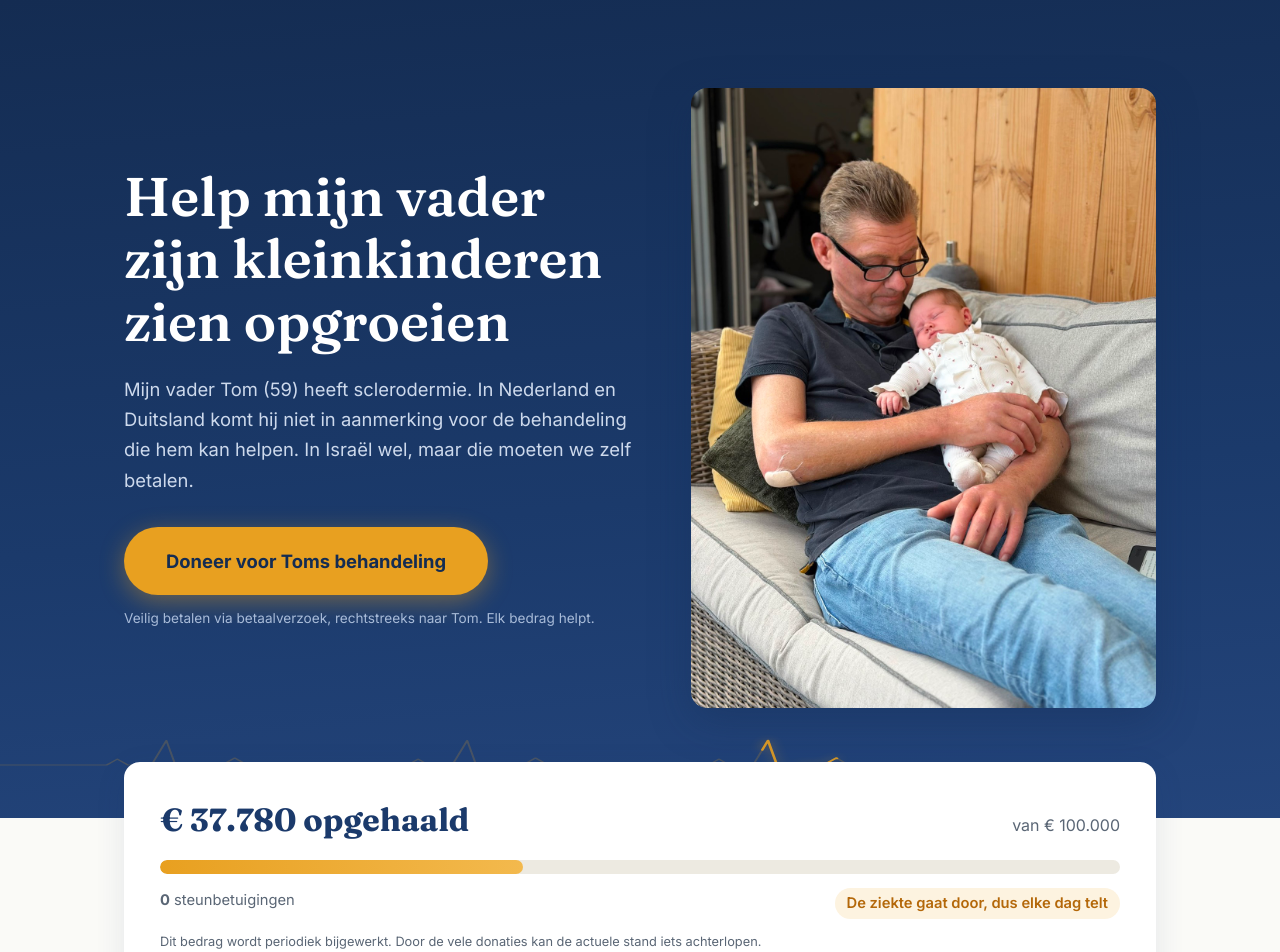
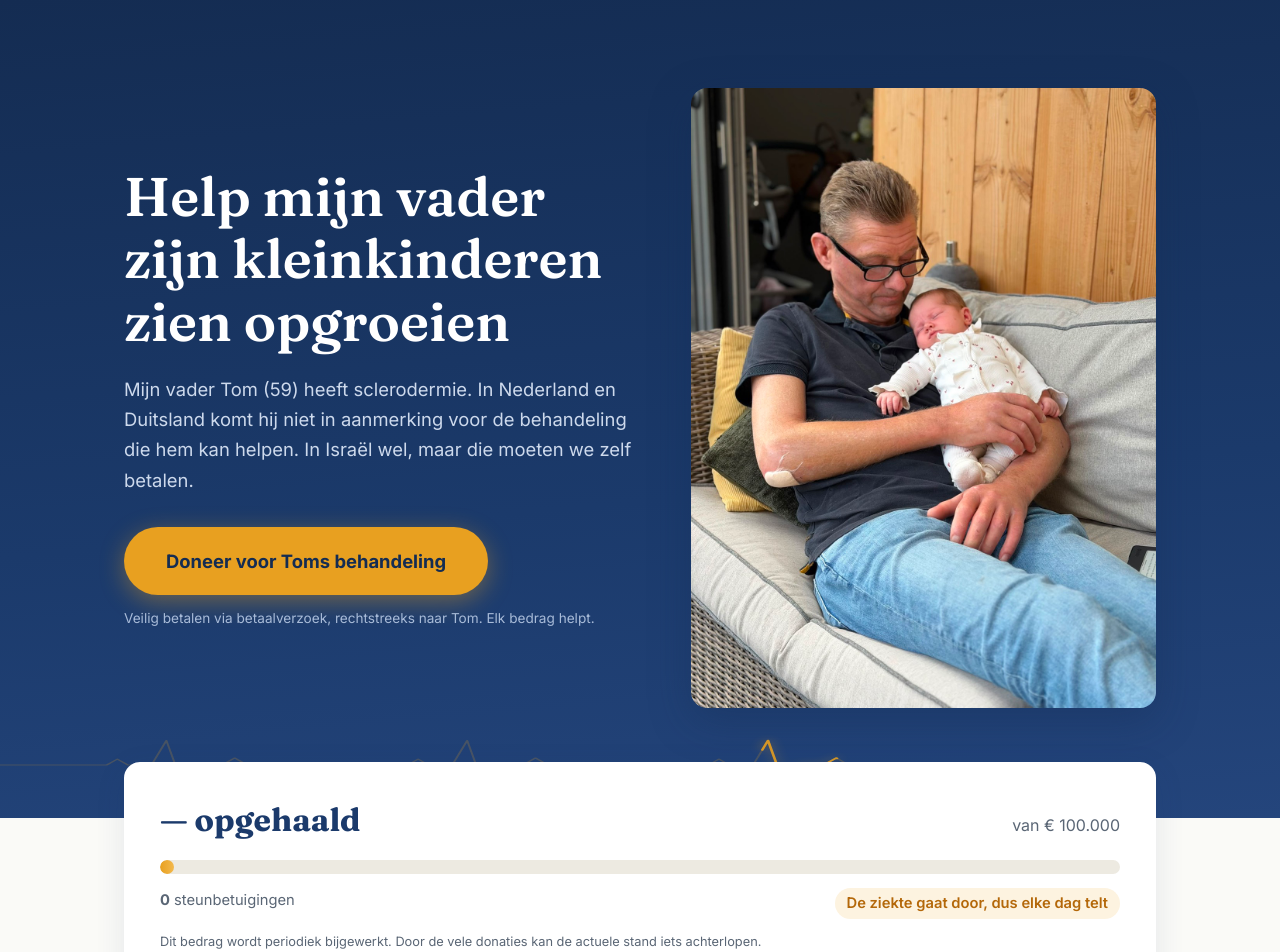
Before and after one commit to arnowals-art/help-tom, a React (Vite) app: page / in a window 1280 px wide. Shown: the top 952 px of the page. Built offline with nearby package versions, Linux system fonts and the light colour scheme; no server answers.

Commit message:
amount bestaat alleen nog maar op de gh-pages om overschrijvingen te voorkomen

```diff
--- a/public/amount.json
+++ /dev/null
@@ -1,3 +0,0 @@
-{
-  "raised": 37780
-}
--- a/src/App.jsx
+++ b/src/App.jsx
@@ -19,8 +19,6 @@ import { fetchRaised } from './lib/amount.js'
 import { DONATIONS } from './data/donations.js'
 
 const GOAL = 100000
-// Terugvalwaarde als amount.json niet geladen kan worden (teller nooit €0).
-const FALLBACK_RAISED = 37780
 
 export default function App() {
   // Toezeggingen uit de Google Spreadsheet (zie src/lib/config.js)
@@ -48,8 +46,15 @@ export default function App() {
   //   : donations.reduce((sum, d) => sum + d.amount, 0)
   const donors = bank ? bank.donors + DONATIONS.length : donations.length
 
-  // Bedrag uit amount.json indien beschikbaar, anders de terugvalwaarde.
-  const raised = raisedOverride != null ? raisedOverride : FALLBACK_RAISED
+  // Het getoonde "opgehaald"-bedrag komt uit amount.json. Dat bestand
+  // bestaat ALLEEN op de gh-pages-branch (de live site), NIET in deze
+  // repo/main en dus ook niet lokaal. Daarom:
+  //   - live (gh-pages): raisedOverride = het bedrag uit amount.json
+  //   - lokaal / als amount.json ontbreekt: raisedOverride blijft null
+  //     → terugval op een streepje ("—") in de teller.
+  // Het bedrag bijwerken doe je door raised in amount.json op de
+  // gh-pages-branch aan te passen (zie CLAUDE.md), niet in de code.
+  const raised = raisedOverride
 
   useEffect(() => {
     fetchPledges().then((list) => list.length && setPledges(list))
--- a/src/components/ProgressCard.jsx
+++ b/src/components/ProgressCard.jsx
@@ -1,7 +1,8 @@
 import { formatEuro } from '../lib/format.js'
 
 export default function ProgressCard({ raised, goal, donors, bankUpdatedAt }) {
-  const pct = Math.min(100, (raised / goal) * 100)
+  const hasAmount = typeof raised === 'number' && Number.isFinite(raised)
+  const pct = hasAmount ? Math.min(100, (raised / goal) * 100) : 0
 
   const updatedLabel = bankUpdatedAt
     ? new Date(bankUpdatedAt).toLocaleString('nl-NL', {
@@ -16,7 +17,9 @@ export default function ProgressCard({ raised, goal, donors, bankUpdatedAt }) {
     <div className="container">
       <div className="progress-card" role="status">
         <div className="progress-amounts">
-          <span className="progress-raised">{formatEuro(raised)} opgehaald</span>
+          <span className="progress-raised">
+            {hasAmount ? formatEuro(raised) : '—'} opgehaald
+          </span>
           <span className="progress-goal">van {formatEuro(goal)}</span>
         </div>
         <div
--- a/src/components/StickyDonate.jsx
+++ b/src/components/StickyDonate.jsx
@@ -4,13 +4,14 @@ import { formatEuro } from '../lib/format.js'
 // en verborgen zodra de doneersectie zelf in beeld is.
 export default function StickyDonate({ raised, goal, hidden }) {
   if (hidden) return null
-  const pct = Math.min(100, (raised / goal) * 100)
+  const hasAmount = typeof raised === 'number' && Number.isFinite(raised)
+  const pct = hasAmount ? Math.min(100, (raised / goal) * 100) : 0
 
   return (
     <div className="sticky-donate">
       <div className="mini-progress">
         <div className="mini-label">
-          {formatEuro(raised)} van {formatEuro(goal)}
+          {hasAmount ? formatEuro(raised) : '—'} van {formatEuro(goal)}
         </div>
         <div className="mini-track">
           <div className="mini-fill" style={{ width: `${pct}%` }} />
```
Also changed, not shown: 1 other file (tests, documents, lock files or other folders).
